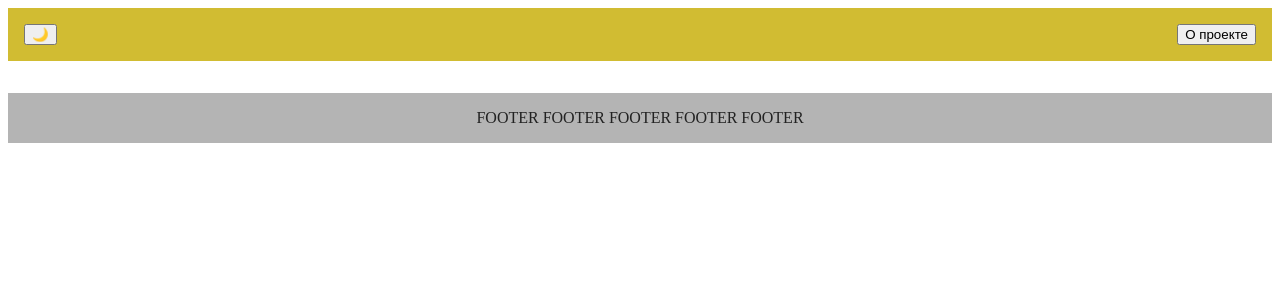
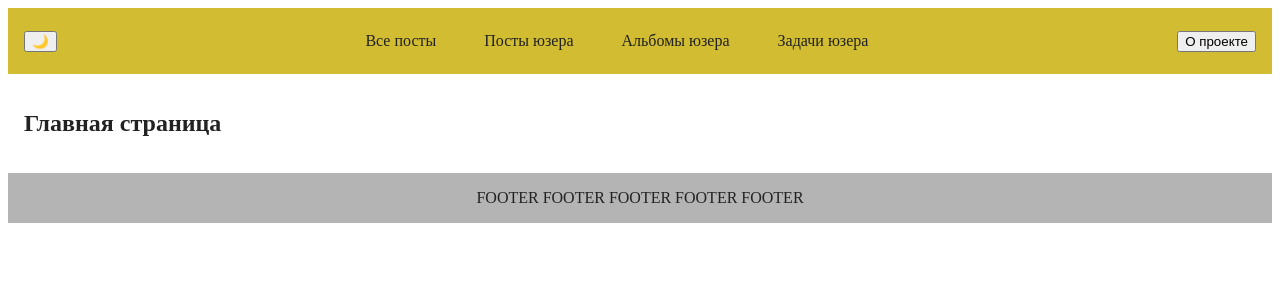
Before and after one commit to FlintAB/React-intensive, a React (Vite) app: page / in a window 1280 px wide. Shown: the top 300 px of the page. Built offline with nearby package versions, Linux system fonts and the light colour scheme.

Commit message:
add/UserTabs

```diff
--- a/src/pages/404/NotFoundPage.tsx
+++ b/src/pages/404/NotFoundPage.tsx
@@ -1,3 +1,10 @@
+import { Link } from "react-router-dom";
+
 export const NotFoundPage = () => {
-   return <h2>404 - Страница не найдена</h2>;
+   return (
+      <>
+      <h2>404 - Страница не найдена</h2>
+      <Link to="/">Вернуться на главную</Link>
+      </>
+   );
 };
--- a/src/shared/layouts/MainLayout.tsx
+++ b/src/shared/layouts/MainLayout.tsx
@@ -1,17 +1,16 @@
-import type { FC, ReactNode } from "react"
+import type { FC } from "react"
 import { LayoutFooter } from "../../widgets/LayoutFooter/ui/Footer"
 import { LayoutHeader } from "../../widgets/LayoutHeader/ui/Header"
+import { useOutlet } from "react-router-dom";
 
-type MainLayoutProps = {
-   children?: ReactNode;
-}
+export const MainLayout: FC = () => {
+   const outlet = useOutlet();
 
-export const MainLayout: FC<MainLayoutProps> = ({ children }) => {
    return (
    <>
       <LayoutHeader/>
       <main>
-      {children}
+         {outlet || <h2>Главная страница</h2>}
       </main>
       <LayoutFooter/>
    </>
--- a/src/widgets/LayoutHeader/ui/Header.tsx
+++ b/src/widgets/LayoutHeader/ui/Header.tsx
@@ -2,6 +2,7 @@ import { useReducer, type FC } from "react"
 import { ThemeSwitcher } from "../../../features/ThemeSwitcher/ui/ThemeSwitcher";
 import { Button } from "../../../shared/ui/Button/Button";
 import { Modal } from "../../../shared/ui/Modal/Modal";
+import { UserTabs } from "../../UserTabs/UserTabs";
 
 export const LayoutHeader: FC = () => {
    const [isModalOpen, toggleModal] = useReducer(state => !state, false);
@@ -9,6 +10,7 @@ export const LayoutHeader: FC = () => {
    return (
       <header>
          <ThemeSwitcher/>
+         <UserTabs/>
          <Button onClick={toggleModal}>
             О проекте
          </Button>
--- /dev/null
+++ b/src/widgets/UserTabs/UserTabs.module.css
@@ -0,0 +1,17 @@
+.tabs {
+   display: flex;
+   gap: 1rem;
+}
+
+.link {
+   padding: 0.5rem 1rem;
+   color: var(--text-primary);
+   text-decoration: none;
+   border-radius: 4px;
+}
+
+.active {
+   color: var(--accent-color);
+   background: var(--bg-primary);
+   font-weight: 500;
+}
--- /dev/null
+++ b/src/widgets/UserTabs/UserTabs.tsx
@@ -0,0 +1,36 @@
+import { NavLink, useParams } from 'react-router-dom';
+import styles from './UserTabs.module.css';
+
+export const UserTabs = () => {
+   const { id } = useParams<{id: string}>();
+
+   const tabs = [
+      { path: `posts`, label: 'Посты юзера' },
+      { path: `albums`, label: 'Альбомы юзера' },
+      { path: `todos`, label: 'Задачи юзера' }
+   ];
+
+   return (
+      <nav className={styles.tabs}>
+
+         <NavLink to='/posts' className={({ isActive }) =>
+               isActive ? `${styles.link} ${styles.active}` : styles.link
+            }>Все посты
+         </NavLink>
+
+         {tabs.map((tab) => (
+         <NavLink
+            key={tab.path}
+            to={`/users/${id}/${tab.path}`}
+            className={({ isActive }) =>
+               isActive ? `${styles.link} ${styles.active}` : styles.link
+            }
+            end
+         >
+            {tab.label}
+         </NavLink>
+
+         ))}
+      </nav>
+   );
+};
```
Also changed, not shown: src/pages/Posts/PostsPages/PostPages.tsx (+4 -3 lines), src/features/PostList/model/hooks/usePosts.ts (added).
